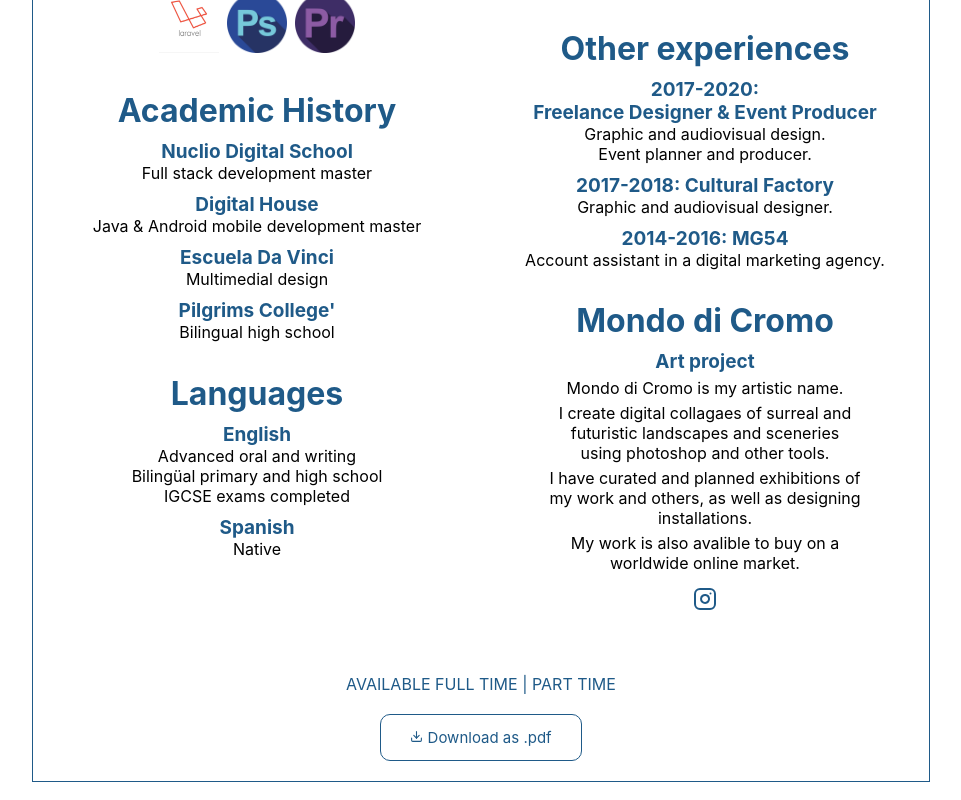
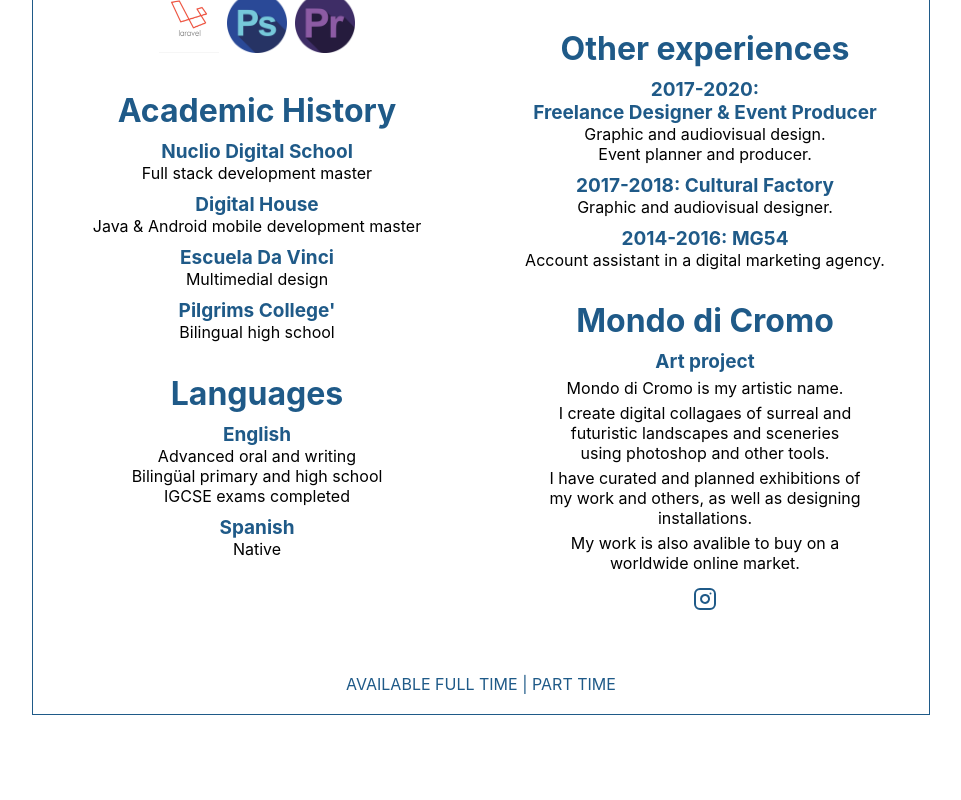
Before and after one commit to MarcosIraola/cv, a React (Create React App) app: page / in a window 1280 px wide. Shown: the part 802-1602 px from the top of the page, without its empty margins (159-1120 px from the left). After the commit the page ends 1567 px from the top, so only its background shows below. Built offline with nearby package versions, Linux system fonts and the light colour scheme.

Commit message:
no download button

```diff
--- a/src/App.js
+++ b/src/App.js
@@ -13,7 +13,7 @@ function App() {
             <img src={MarcosIraola} className={styles.imagenPerfil}/>
             <CvPage/>
             <span className={styles.fulltime}>AVAILABLE FULL TIME | PART TIME</span>
-            <DescargarPDF/>
+
           </div>
   );
 }
```
